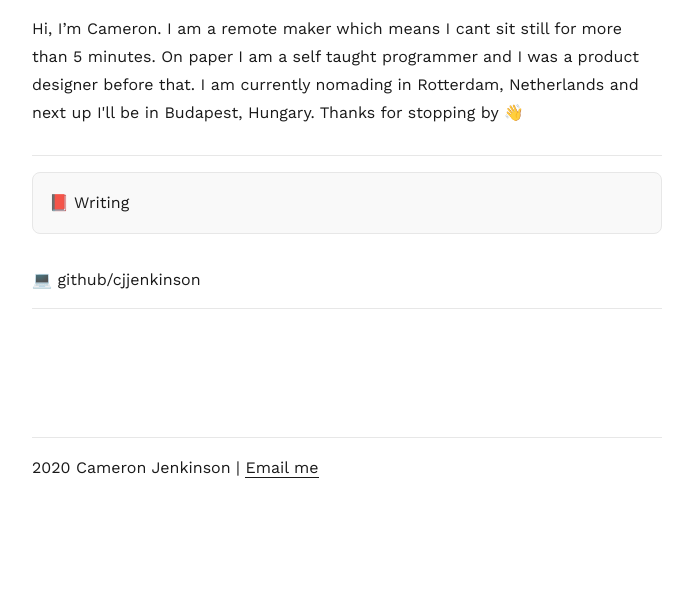
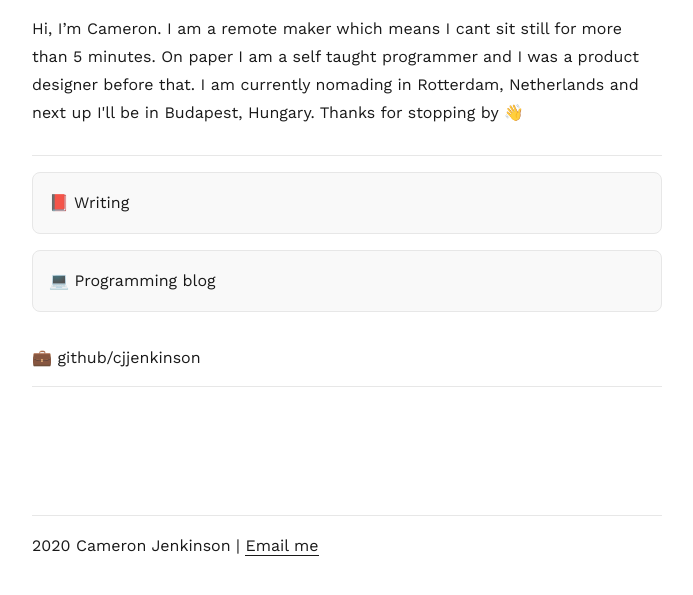
Before and after one commit to cjjenkinson/cjjenkinson.github.io, a Gatsby site: page / in a window 1280 px wide. Shown: the part 275-870 px from the top of the page, without its empty margins (293-986 px from the left). Before the commit the page ends 800 px from the top, so only its background shows below. Built offline with nearby package versions, Linux system fonts and the light colour scheme; Gatsby itself is replaced by a stand-in of ours; some packages are replaced by stand-ins of ours.

Commit message:
Add programming blog link

```diff
--- a/src/pages/index.js
+++ b/src/pages/index.js
@@ -63,11 +63,16 @@ const BlogIndex = () => (
           📕 Writing
         </Link>
       </SectionFeatured>
+      <SectionFeatured>
+        <a href="https://dev.to/cjjenkinson">
+          💻 Programming blog
+        </a>
+      </SectionFeatured>
       <Section>
         <SocialLinks>
           <li>
             <a href="https://github.com/cjjenkinson" target="_blank">
-              💻 github/cjjenkinson
+              💼 github/cjjenkinson
             </a>
           </li>
         </SocialLinks>
```
